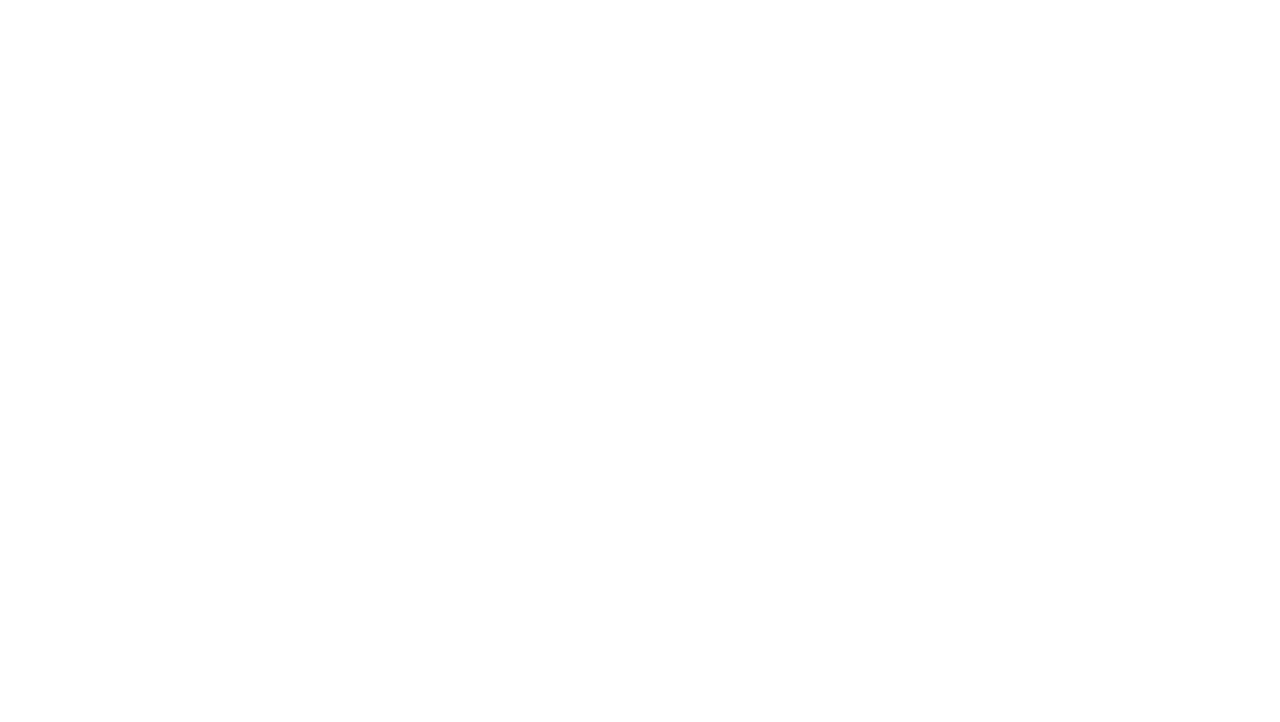
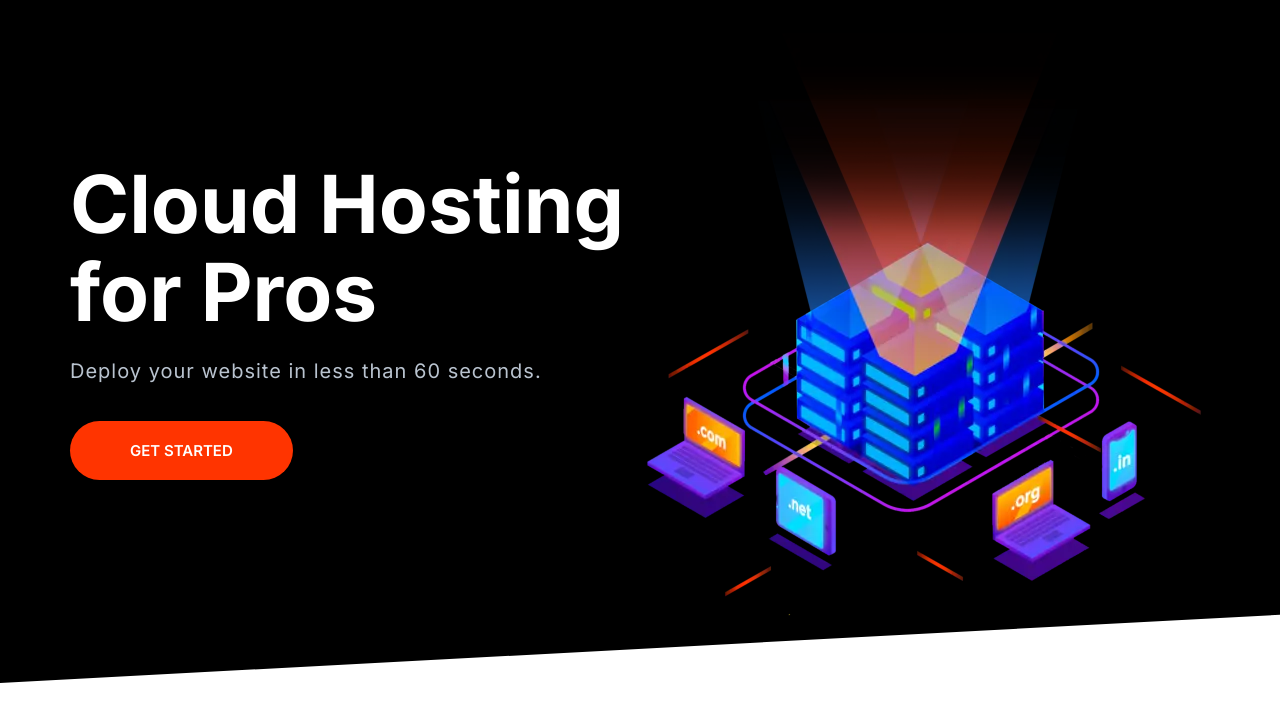
Before and after one commit to codeyourwings/Moshify2, a plain HTML site: page index.html in a window 1280 px wide. Drawn offline with Linux system fonts and the light colour scheme.

Commit message:
Built hero component.

```diff
--- a/css/styles.css
+++ b/css/styles.css
@@ -33,6 +33,7 @@ h2,
 h3 {
     color: var(--color-headings);
     margin-bottom: 1rem;
+    line-height: 1.1;
 }
 
 h1 {
@@ -573,12 +574,12 @@ a {
 
 .block--skewed-right {
     padding-bottom: var(--padding-vertical + 4rem);
-    clip-path: polygon(0% 0%, 100% 0, 100% 100%, 0 80%);
+    clip-path: polygon(0% 0%, 100% 0%, 100% 100%, 0% 80%);
 }
 
 .block--skewed-left {
     padding-bottom: var(--padding-vertical + 4rem);
-    clip-path: polygon(0% 0%, 100% 0, 100% 80%, 0 100%);
+    clip-path: polygon(0% 0%, 100% 0%, 100% 80%, 0% 100%);
 }
 
 .container {
@@ -648,3 +649,30 @@ a {
         border: 0;
     }
 }
+
+/* Hero */
+
+.hero {
+    clip-path: polygon(0% 0%, 100% 0, 100% 90%, 0% 100%);
+}
+
+.hero__tagline {
+    font-size: 2rem;
+    color: #b9c3cf;
+    letter-spacing: 1px;
+    margin: 2rem 0 5rem;
+}
+
+.hero__image {
+    width: 100%;
+}
+
+@media screen and (min-width: 768px) {
+    .hero {
+        padding-top: 0;
+    }
+    .hero__content {
+        text-align: left;
+        align-self: center;
+    }
+}
--- a/index.html
+++ b/index.html
@@ -12,6 +12,27 @@
     <link rel="stylesheet" href="css/styles.css">
 </head>
 <body>
+    <section class="block block--dark block--skewed-left hero">
+        <div class="container grid grid--1x2">
+            <header class="block__header hero__content">
+                <h1 class="block__heading">Cloud Hosting for Pros</h1>
+                <p class="hero__tagline">Deploy your website in less than 60 seconds.</p>
+                <a href="" class="btn btn--accent btn--stretched">Get Started</a>
+            </header>
+            <picture>
+                <source
+                type="image/webp"
+                srcset="images/banner.webp 1x, images/banner@2x.webp 2x"
+                >
+                <source
+                type="image/png"
+                srcset="images/banner.png 1x, images/banner@2x.png 2x"
+                >
+                <img class="hero__image" src="images/banner.png" alt="">
+            </picture>
+        </div>
+    </section>
 
+    <script src="js/main.js"></script>
 </body>
 </html>
```
Also changed, not shown: components/hero.html (added, +20 -0 lines), components/navigation-bar.html (+0 -3 lines), images/banner.png (added), images/banner.webp (added), images/banner@2x.png (added), images/banner@2x.webp (added), 2 other files.
